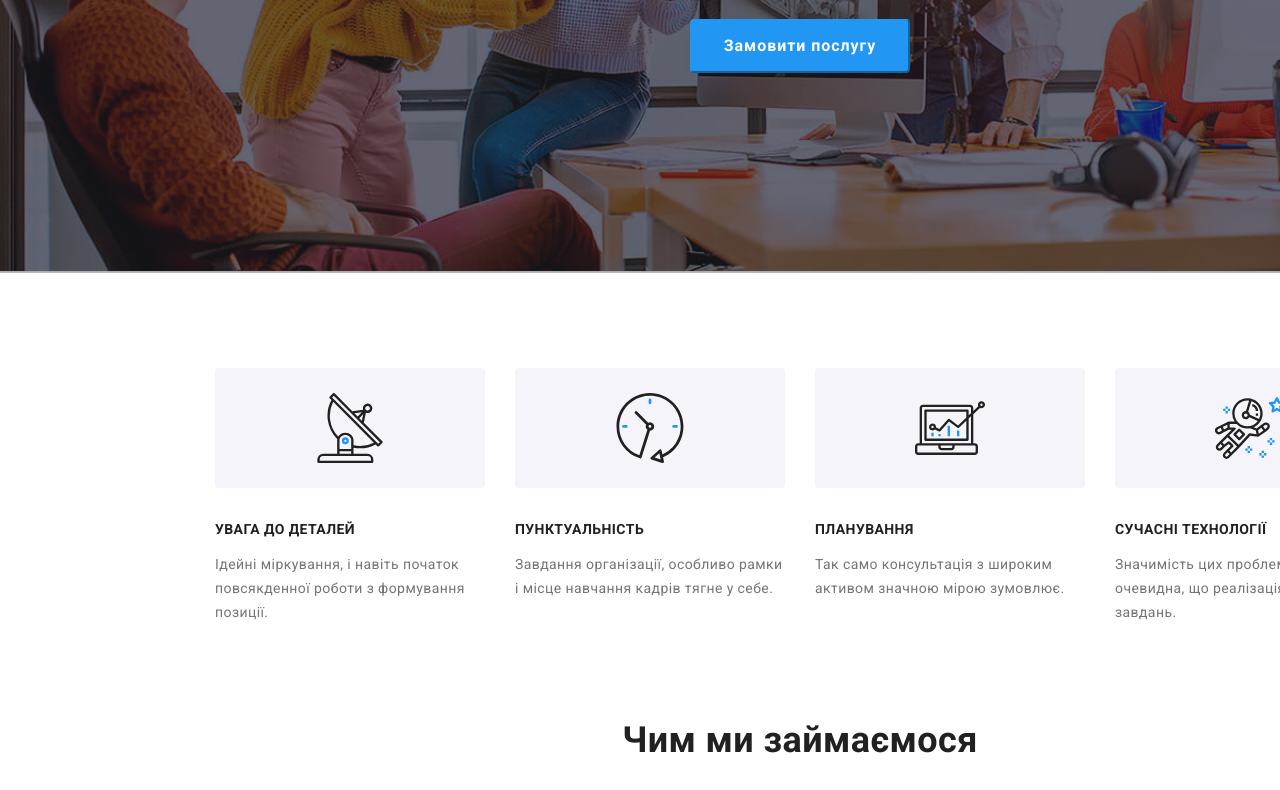
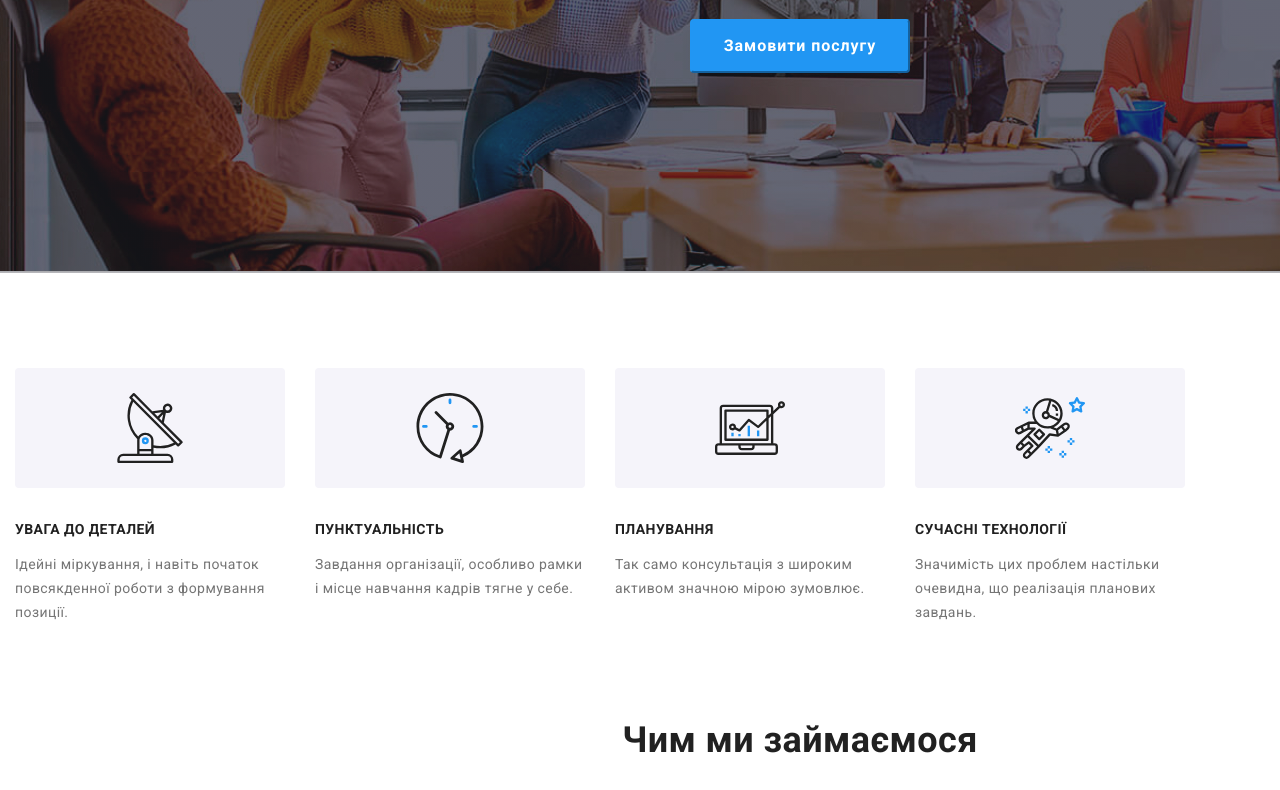
Before and after one commit to makoviisergii/goit-markup-hw-07, a plain HTML site: page index.html in a window 1280 px wide. Shown: the part 413-1203 px from the top of the page. Drawn offline with nearby package versions, Linux system fonts and the light colour scheme.

Commit message:
scss-main

```diff
--- /dev/null
+++ b/scss/main.scss
@@ -0,0 +1,13 @@
+@import './base/reset';
+@import './components/common';
+@import './utils/vars';
+@import './layouts/header';
+@import './layouts/hero';
+@import './layouts/about';
+@import './layouts/wedo';
+@import './layouts/team';
+@import './layouts/claents';
+@import './layouts/footer';
+@import './layouts/filtr-bn';
+@import './layouts/works';
+@import './layouts/modal';
```
Also changed, not shown: css/main.css, css/main.min.css, 2 other files.
